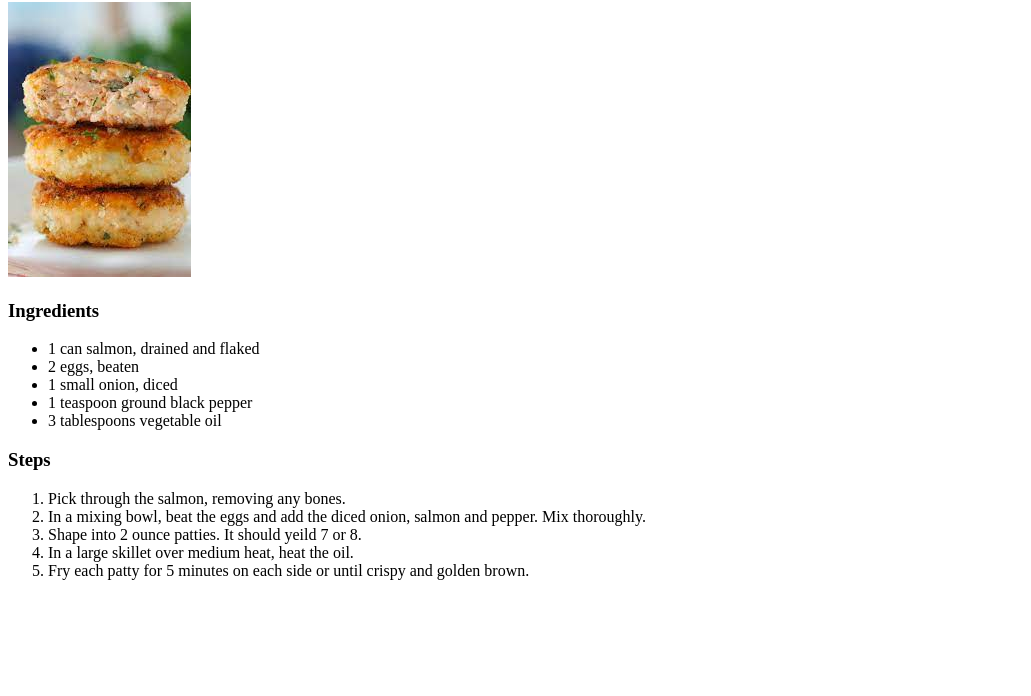
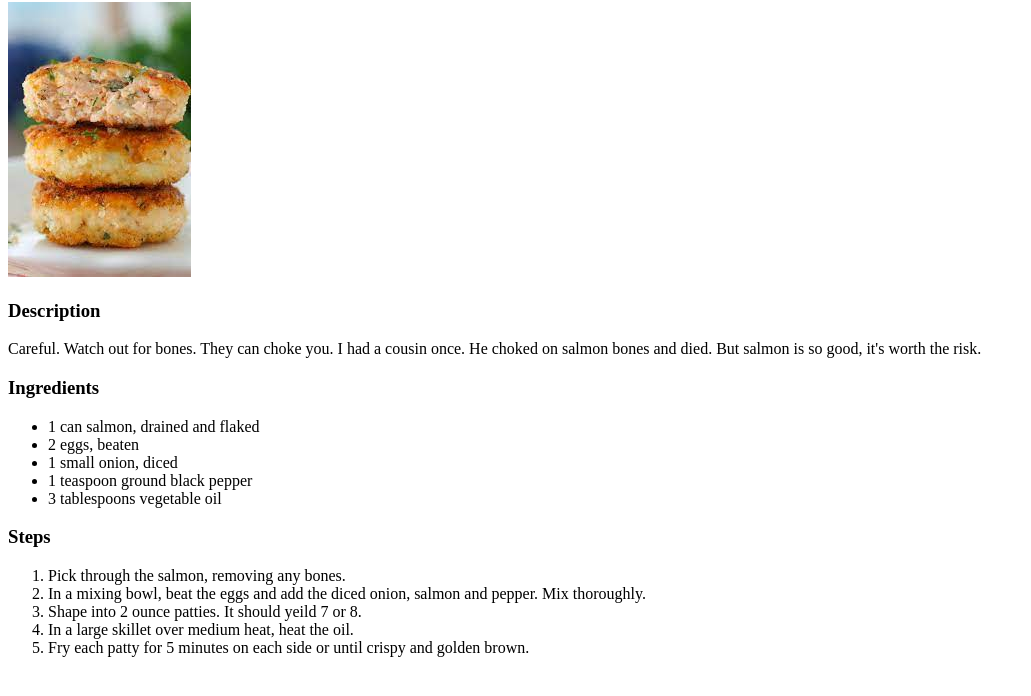
Before and after one commit to John-Mark-Johnson/odin-recipes, a plain HTML site: page recipes/salmon-cakes.html in a window 1280 px wide. Shown: the part 78-774 px from the top of the page, without its empty margins (0-1031 px from the left). Drawn offline with Linux system fonts and the light colour scheme.

Commit message:
Cleanup Add description to zucchini-slice.html Add description to salmon-cakes.html

```diff
--- a/recipes/salmon-cakes.html
+++ b/recipes/salmon-cakes.html
@@ -7,6 +7,9 @@
     <body>
         <h1>Salmon Cakes</h1>
         <img src="salmon-cakes.jpeg">
+        <h3>Description</h3>
+        <p>Careful. Watch out for bones. They can choke you. I had a cousin once.
+           He choked on salmon bones and died. But salmon is so good, it's worth the risk.</p>
         <h3>Ingredients</h3>
         <ul>
             <li>1 can salmon, drained and flaked</li>
```
Also changed, not shown: recipes/zucchini-slice.html (+2 -0 lines).
